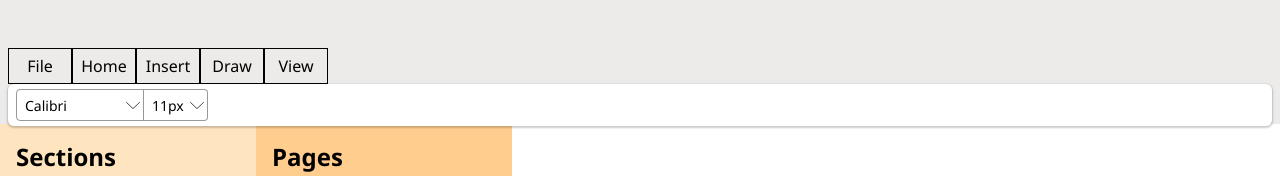
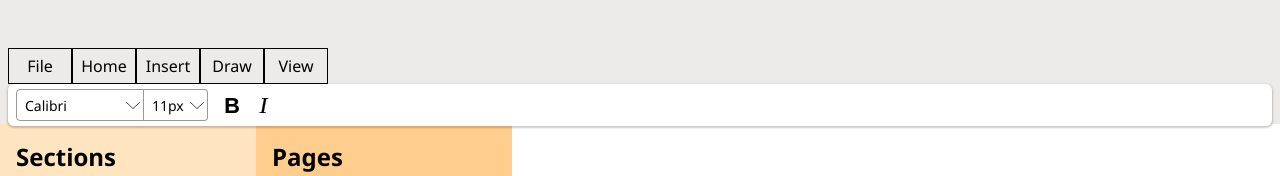
Before and after one commit to jjabides/one-note-clone, a React (Vite) app: page / in a window 1280 px wide. Shown: the top 176 px of the page. Built offline with nearby package versions, Linux system fonts and the light colour scheme.

Commit message:
Add Bold and Italic buttons

```diff
--- a/src/App.tsx
+++ b/src/App.tsx
@@ -6,6 +6,9 @@ import NavGroup from './components/NavGroup';
 import { Editor, } from '@tinymce/tinymce-react';
 import { Editor as TinyMCEEditor } from "tinymce";
 import Dropdown from './components/Dropdown';
+import Bold from "./images/Bold.svg";
+import Italic from "./images/Italic.svg";
+import ToggleButton from './components/ToggleButton';
 
 const CONTEXT_MENU_WIDTH = 200;
 const CONTEXT_MENU_ITEM_HEIGHT = 36;
@@ -87,7 +90,9 @@ function App({ initialProps }: { initialProps: InitialProps }) {
 
 	const [fontFamily, setFontFamily] = useState<string>('Calibri');
 	const [fontSize, setFontSize] = useState<string>('11px')
-	const editorRef = useRef<TinyMCEEditor>()
+	const [bold, setBold] = useState<boolean>(false);
+	const [italic, setItalic] = useState<boolean>(false);
+	const editorRef = useRef<TinyMCEEditor>();
 
 	// Update pages when selectedSection changes
 	useEffect(() => {
@@ -428,6 +433,18 @@ function App({ initialProps }: { initialProps: InitialProps }) {
 		setFontSize(value);
 	}
 
+	function updateBold() {
+		if (!editorRef.current) return;
+		editorRef.current.execCommand('Bold');
+		setBold(!bold);
+	}
+
+	function updateItalic() {
+		if (!editorRef.current) return;
+		editorRef.current.execCommand('Italic');
+		setItalic(!italic);
+	}
+
 	return (
 		<div className="app" onContextMenu={e => onContextMenu(e, undefined)} onClick={e => e.button === 0 && setContextMenu(undefined)}>
 			<header>
@@ -443,6 +460,7 @@ function App({ initialProps }: { initialProps: InitialProps }) {
 						<div className="view tab">View</div>
 					</div>
 					<div className="tools">
+						<span>
 							<Dropdown
 								selectedOption={fontFamily}
 								setSelectedOption={updateFontFamily}
@@ -457,6 +475,21 @@ function App({ initialProps }: { initialProps: InitialProps }) {
 								borderWidth='1px 1px 1px 0px'
 								borderRadius='0px 4px 4px 0px'
 							></Dropdown>
+						</span>
+						<span>
+							<ToggleButton
+								icon={Bold}
+								onClick={updateBold}
+								active={bold}
+								iconSize={16}
+							></ToggleButton>
+							<ToggleButton
+								icon={Italic}
+								onClick={updateItalic}
+								active={italic}
+								iconSize={16}
+							></ToggleButton>
+						</span>
 					</div>
 				</div>
 			</header>
@@ -557,8 +590,12 @@ function App({ initialProps }: { initialProps: InitialProps }) {
 							onSelectionChange={(e, editor) => {
 								const fontName = editor.queryCommandValue('FontName');
 								const fontSize = editor.queryCommandValue('FontSize');
+								const bold = editor.queryCommandState('Bold');
+
 								setFontFamily(fontName)
 								setFontSize(fontSize)
+								setBold(bold)
+								setItalic(editor.queryCommandState('Italic'))
 							}}
 							onInit={(evt, editor) => {
 								editorRef.current = editor
--- /dev/null
+++ b/src/components/ToggleButton.tsx
@@ -0,0 +1,16 @@
+import "../styles/toggle-button.css";
+
+interface ToggleButton {
+    icon: string;
+    active: boolean;
+    onClick: () => void;
+    iconSize?: number;
+}
+
+export default function ToggleButton({ icon, active, onClick, iconSize }: ToggleButton) {
+    return <div
+    className={`toggle-btn btn ${active ? 'selected' : ''}`}
+    onClick={onClick}>
+        <img src={icon} style={{ width: iconSize ? `${iconSize}px` : '16px' }}/>
+    </div>
+}
--- a/src/styles/App.css
+++ b/src/styles/App.css
@@ -215,6 +215,7 @@ h5 {
   display: flex;
   align-items: center;
   padding: 0px 8px;
+  gap: 8px;
 }
 
 .tools .dropdown {
@@ -288,3 +289,7 @@ h5 {
 .page-content p {
   margin: 0;
 }
+
+.tools span {
+  display: flex;
+}
--- /dev/null
+++ b/src/styles/toggle-button.css
@@ -0,0 +1,7 @@
+.toggle-btn {
+    width: 32px;
+    height: 32px;
+    display: flex;
+    justify-content: center;
+    align-items: center;
+}
```
Also changed, not shown: src/images/Bold.svg (added), src/images/Italic.svg (added). Lines whose indentation alone changed are shown as unchanged.
